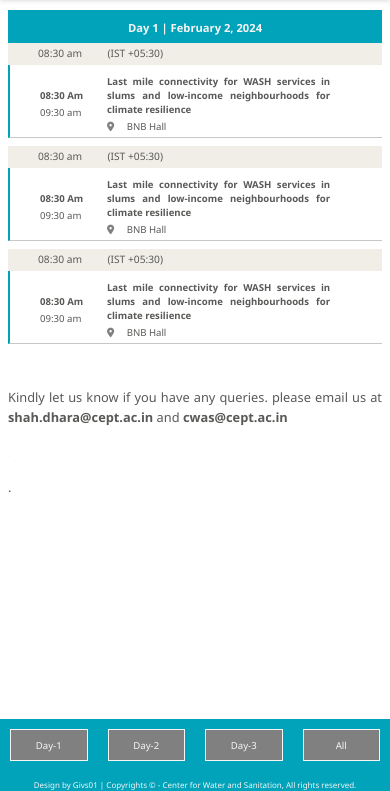
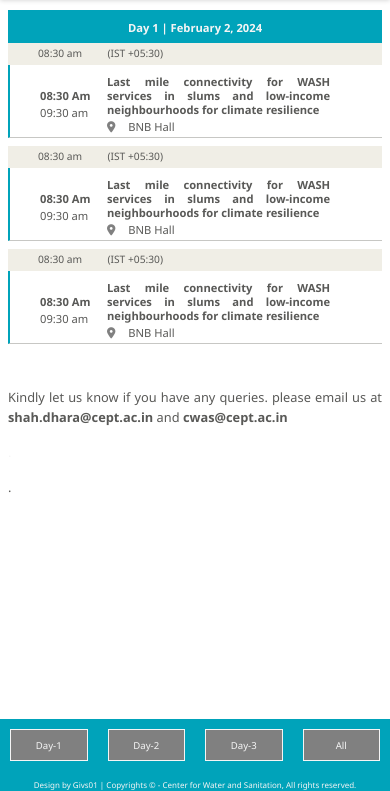
Before and after one commit to Givs01/gsac-v3, a plain HTML site: page programme.html in a window 390 px wide. Shown: the part 53-844 px from the top of the page. Drawn offline with Linux system fonts and the light colour scheme.

Commit message:
Update style.css
Font size upate

```diff
--- a/style.css
+++ b/style.css
@@ -719,6 +719,8 @@ p.role {
 
     p.name{
         font-weight: bold;
+        font-size: 0.7em;
+
     }
 
     p.org {
@@ -795,7 +797,7 @@ p.role {
         font-weight: bold;
         margin: 0;
         padding: 0;
-        font-size: 0.6em;
+        font-size: 0.7em;
         line-height: 14px;
         padding-top: 10px;
 
@@ -803,7 +805,7 @@ p.role {
 
     p.st {
         font-weight: normal;
-        font-size: 0.6em;
+        font-size: 0.7em;
         margin: 0;
 
     }
```
